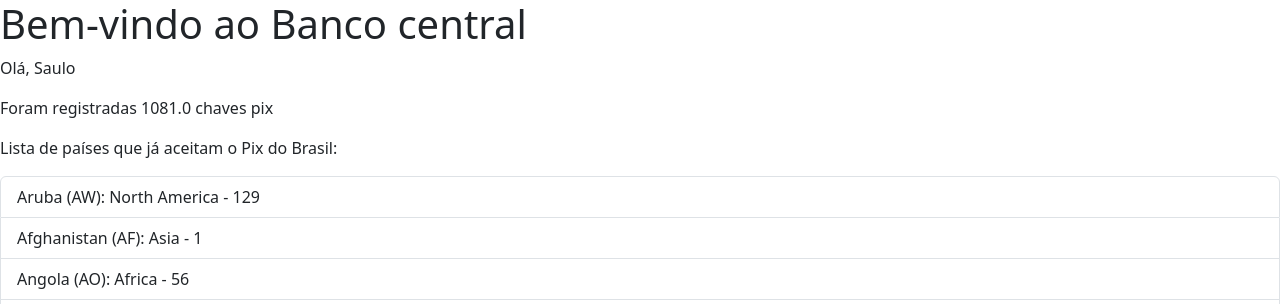
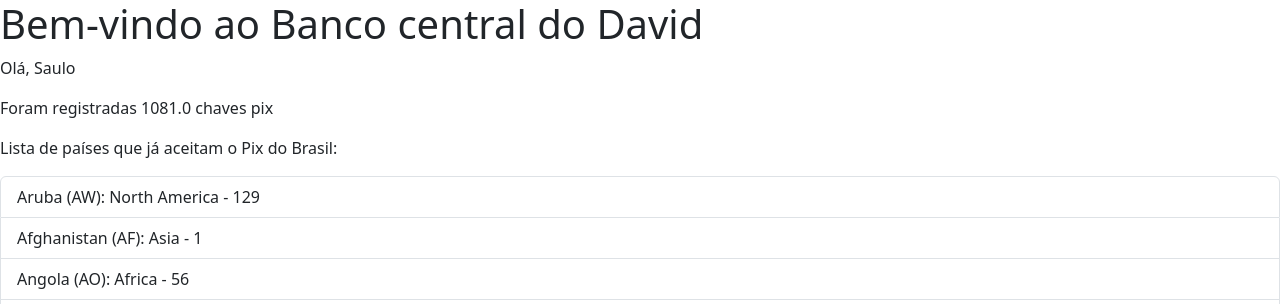
Before and after one commit to sauloafoliveira/dev-web-2-26-1, a Django app: page /bc in a window 1280 px wide. Shown: the top 304 px of the page. Run offline with Django 5.2, Linux system fonts and the light colour scheme; data comes from the database, SQL or seed files in the repository.

Commit message:
Update welcome message in index_bc.html

```diff
--- a/urubudopix/bc/templates/index_bc.html
+++ b/urubudopix/bc/templates/index_bc.html
@@ -9,7 +9,7 @@
 <body>
 
     <h1>
-        Bem-vindo ao Banco central
+        Bem-vindo ao Banco central do David
     </h1>
 
     {% if logado %}
```
